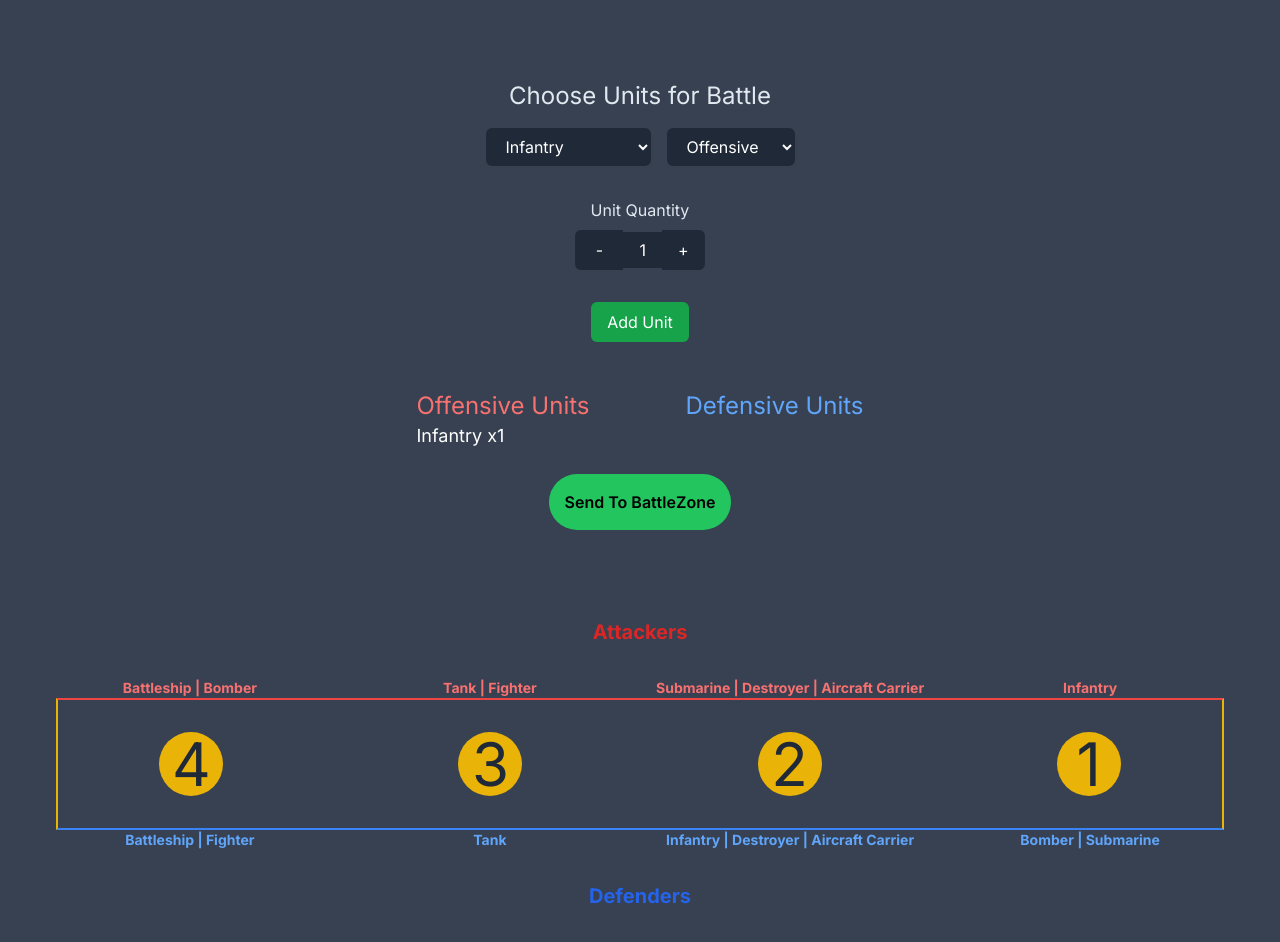
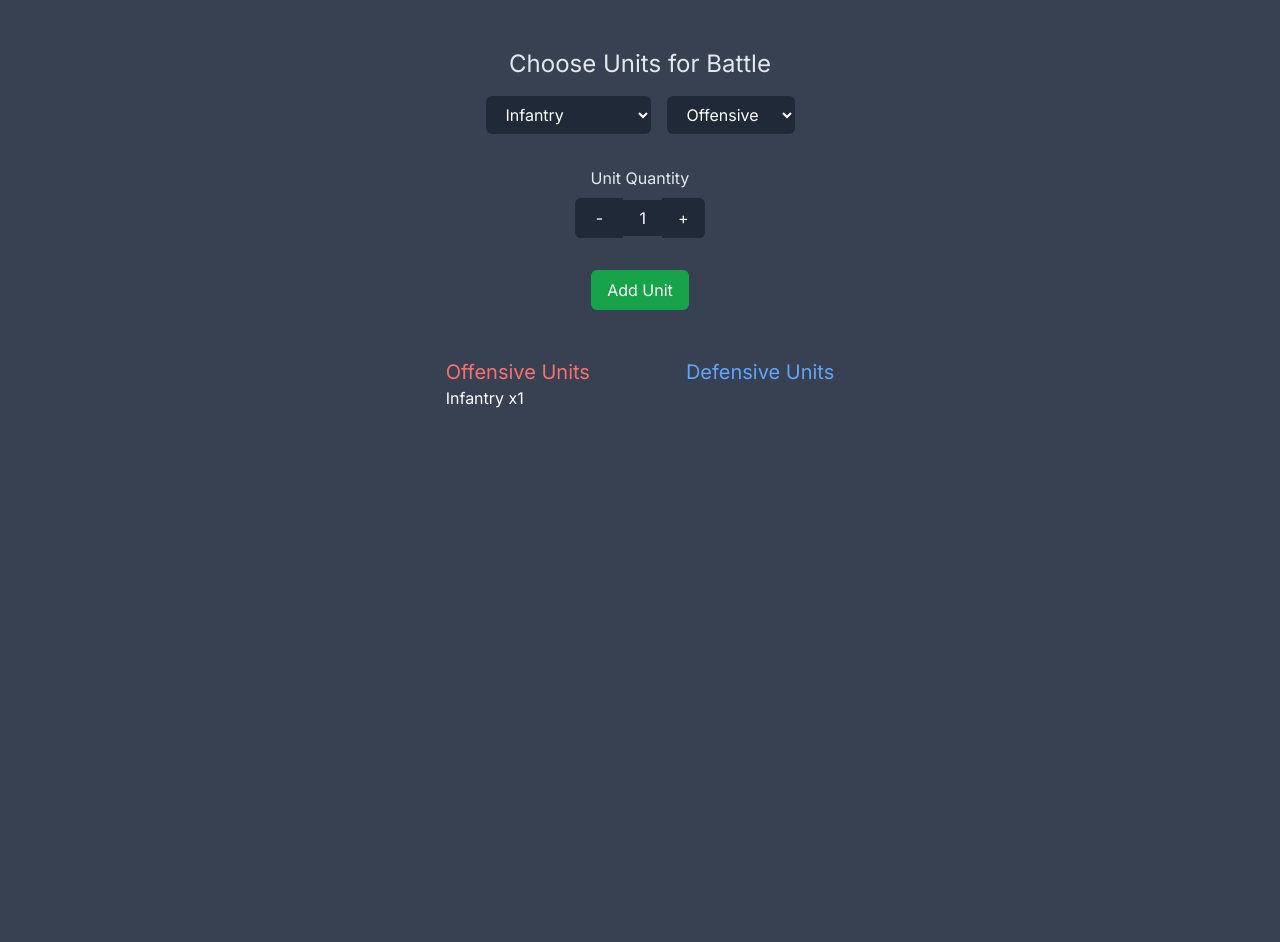
Before and after one commit to AshyLarryM/axis_and_allies_helper_v2, a Next.js app: page / in a window 1280 px wide. Both pictures are taken after a click on the button "Add Unit". Shown: the top 942 px of the page. After the commit the page ends 800 px from the top, so only its background shows below. Built offline with nearby package versions, Linux system fonts and the light colour scheme.

Commit message:
Conditional rendering for components based on units added.

```diff
--- a/src/app/components/units/UnitList.tsx
+++ b/src/app/components/units/UnitList.tsx
@@ -8,9 +8,13 @@ interface UnitListProps {
 
 export function UnitList({ title, units, color }: UnitListProps) {
     return (
-        <div className="mx-12 text-lg text-white">
-            <h2 className={`text-${color}-400 text-2xl`}>{title}</h2>
-            <ul>
+        <div className="mx-12 text-white">
+            <h2 className={`text-${color}-400 text-xl`}>{title}</h2>
+            <ul
+                className={`grid gap-y-2 ${
+                    units.length > 4 ? "grid-cols-2 gap-x-8" : "grid-cols-1"
+                }`}
+            >
                 {units.map((unit, index) => (
                     <li key={index}>{`${unit.name} x${unit.count}`}</li>
                 ))}
--- a/src/app/page.tsx
+++ b/src/app/page.tsx
@@ -15,6 +15,8 @@ export default function Home() {
 
 	const [groupedOffensiveUnits, setGroupedOffensiveUnits] = useState<Record<number, Unit[]>>({});
 	const [groupedDefensiveUnits, setGroupedDefensiveUnits] = useState<Record<number, Unit[]>>({});
+
+	const [battleZoneVisible, setBattleZoneVisible] = useState<boolean>(false);
 
 	function addUnit() {
 		const newUnitInstance = newUnit(selectedUnit, unitCount, position);
@@ -36,11 +38,13 @@ export default function Home() {
 
 		setGroupedOffensiveUnits(groupedByAttack);
 		setGroupedDefensiveUnits(groupedByDefense);
+
+		setBattleZoneVisible(true);
 	}
 
 	return (
 		<main className="p-4">
-			<div className="mt-16">
+			<div className="mt-8">
 				<h1 className="text-2xl text-center text-slate-200">Choose Units for Battle</h1>
 				<CreateUnit
 					position={position}
@@ -51,18 +55,30 @@ export default function Home() {
 					setUnitCount={setUnitCount}
 					addUnit={addUnit}
 				/>
+				{(defensiveUnits.length > 0 || offensiveUnits.length > 0) && (
+					<>
 						<div className="flex justify-center mt-6">
 							<div className="flex justify-center mt-6">
 								<UnitList title="Offensive Units" units={offensiveUnits} color="red" />
 								<UnitList title="Defensive Units" units={defensiveUnits} color="blue" />
 							</div>
 						</div>
+
+						{offensiveUnits.length > 0 && defensiveUnits.length > 0 && (
 							<div className="flex justify-center my-6">
-					<button onClick={sendToBattleZone} className="py-4 px-4 bg-green-500 rounded-full font-semibold">Send To BattleZone</button>
+								<button onClick={sendToBattleZone} className="py-3 px-3 bg-green-500 rounded-full font-semibold">Send To BattleZone</button>
 							</div>
+						)}
+					</>
+				)}
+
+				{battleZoneVisible && (
 					<div className="flex justify-center mt-6">
-					<BattleZone offensiveUnits={groupedOffensiveUnits} defensiveUnits={groupedDefensiveUnits} />
+						<BattleZone
+							offensiveUnits={groupedOffensiveUnits}
+							defensiveUnits={groupedDefensiveUnits} />
 					</div>
+				)}
 			</div>
 		</main>
 	);
```
Lines whose indentation alone changed are shown as unchanged.
